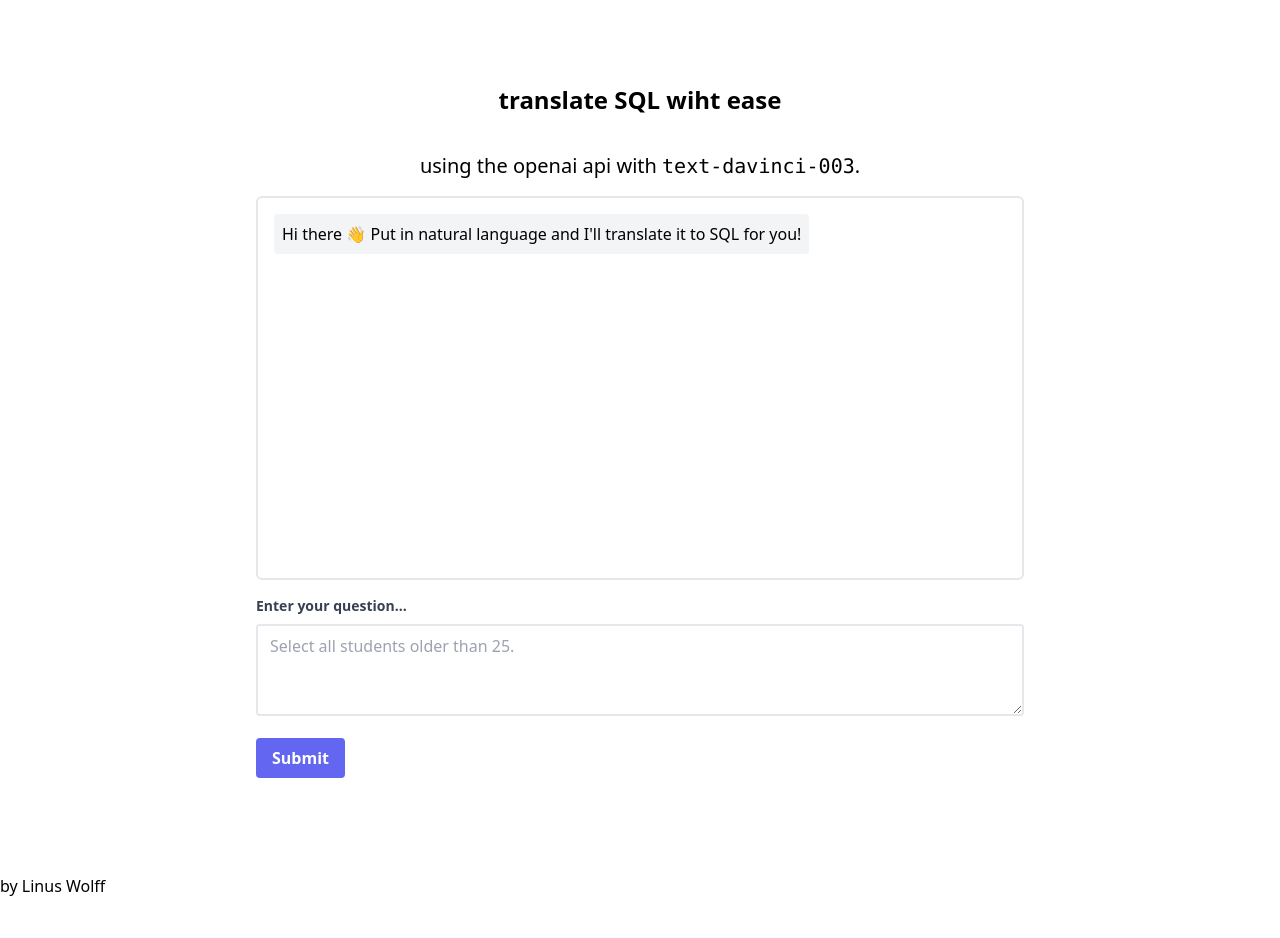
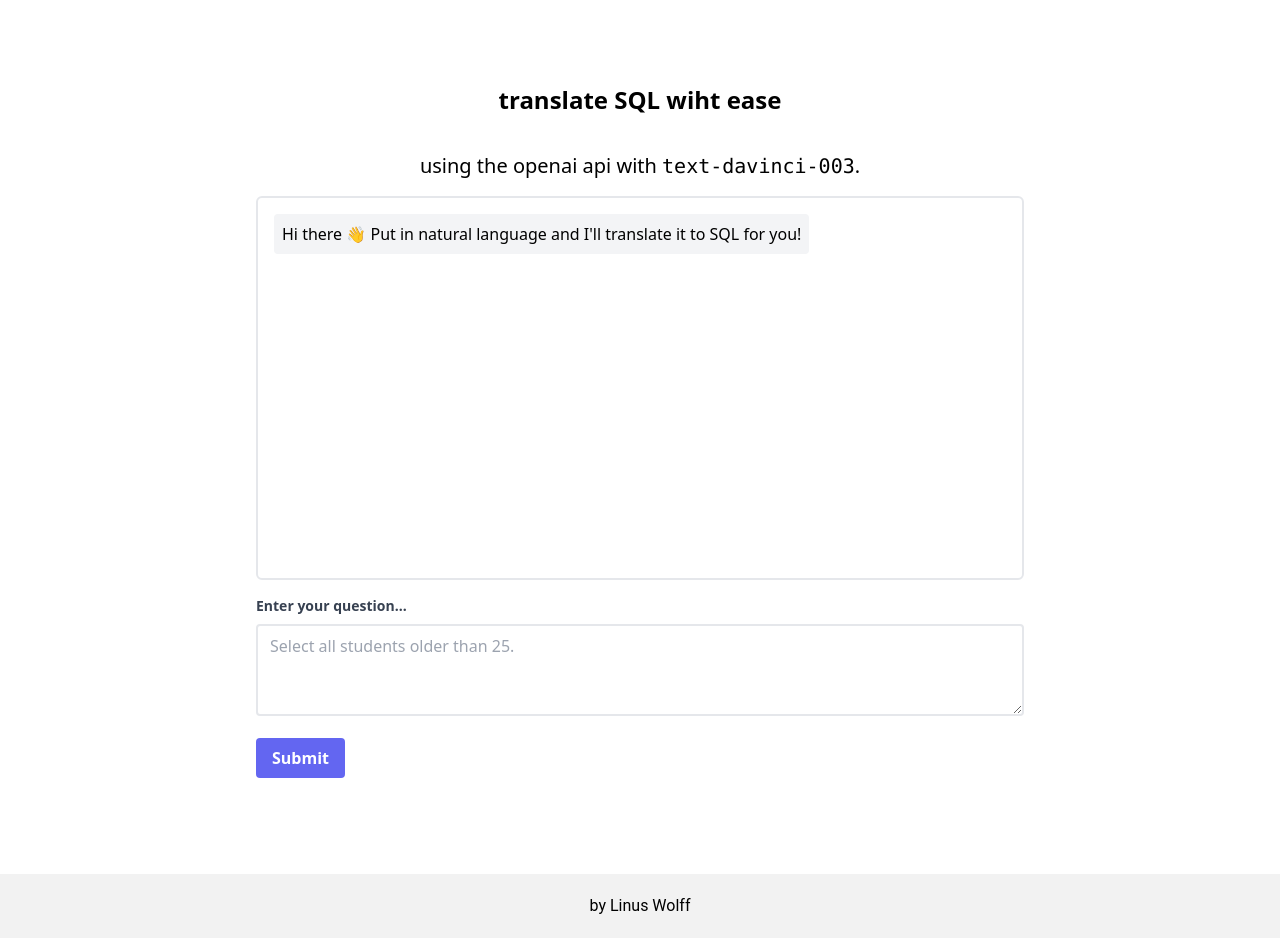
Before and after one commit to linuswolff/translate_sql, a website: page client/index.html in a window 1280 px wide. Before the commit the page ends 898 px from the top, so only its background shows below. Drawn offline with nearby package versions, Linux system fonts and the light colour scheme.

Commit message:
footer added

```diff
--- a/client/index.html
+++ b/client/index.html
@@ -5,6 +5,7 @@
     <meta charset="UTF-8">
     <link rel="icon" type="image/png" href="images/lw_initials.png">
     <script src="https://cdn.tailwindcss.com"></script>
+    <title>SQL Translator</title>
 </head>
 
 <body>
@@ -45,7 +46,7 @@
     <script src="app/index.js" type="module"></script>
 </div>
 </body>
-<footer>
-    <p>by Linus Wolff</p>
+<footer style="font-family: 'Roboto', sans-serif; text-align: center; padding: 20px 0; background-color: #f2f2f2;">
+    <p style="margin: 0;">by Linus Wolff</p>
   </footer>
 </html>
```
